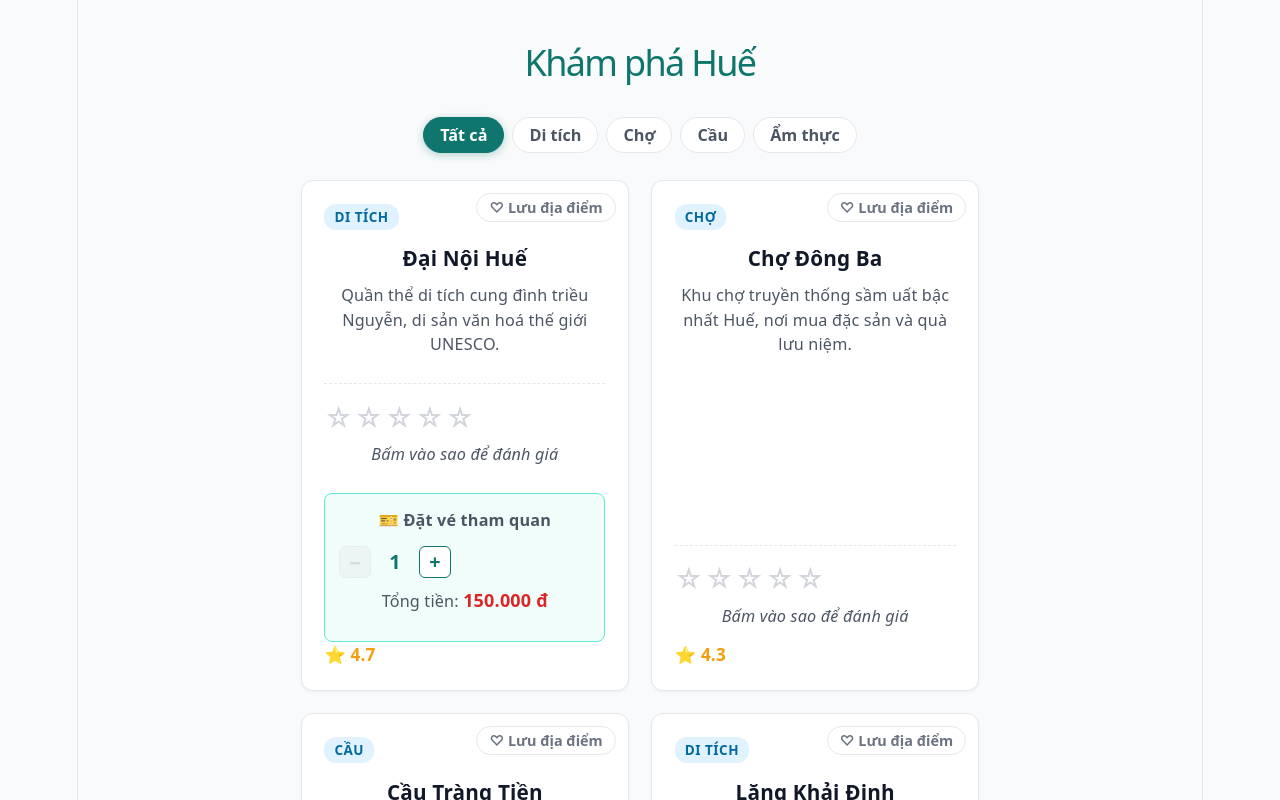
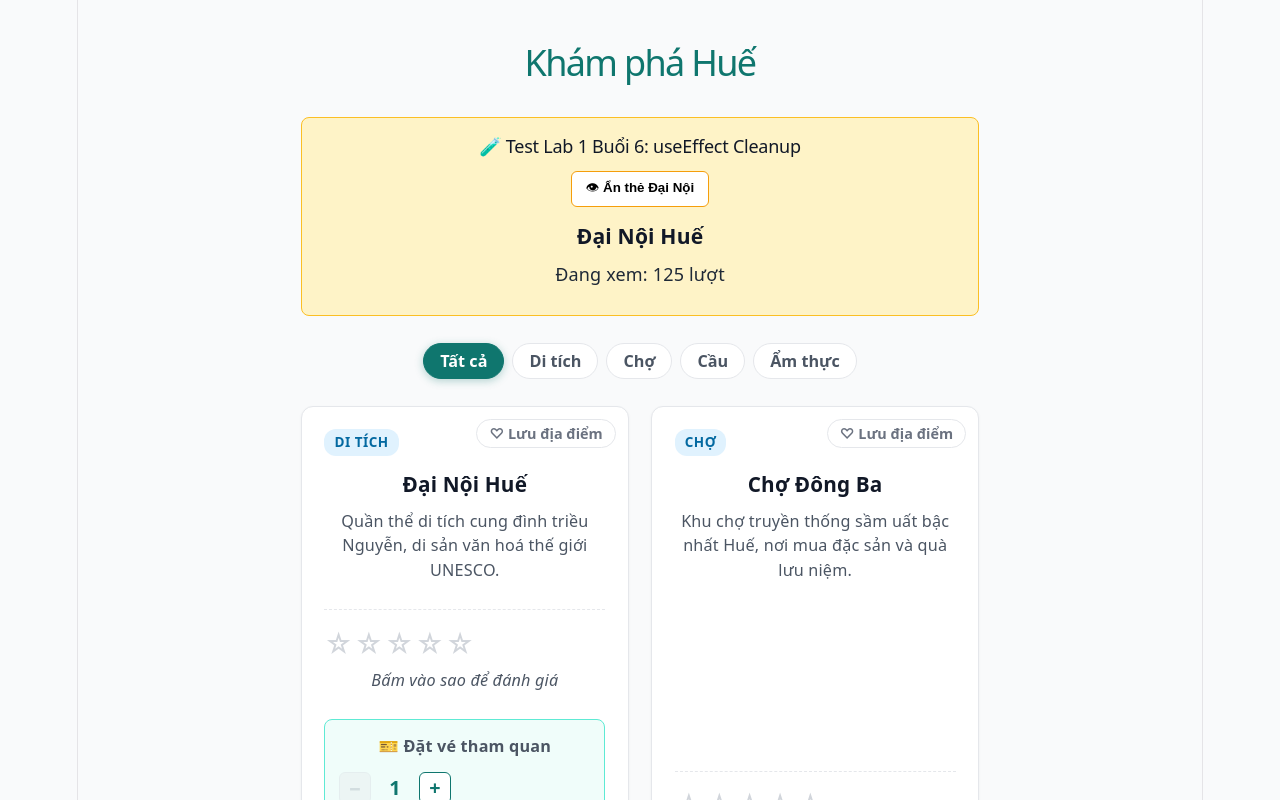
Before and after one commit to baophubaith123-blip/Phu-xuan-react, a React (Vite) app: page / in a window 1280 px wide. Shown: the top 800 px of the page. Built offline with nearby package versions, Linux system fonts and the light colour scheme.

Commit message:
Complete Lab 1 Session 6: useEffect mount & cleanup with view counter

```diff
--- a/src/App.tsx
+++ b/src/App.tsx
@@ -1,23 +1,22 @@
-// App.tsx — Lab 3 Buổi 5: Bộ lọc theo danh mục
+// App.tsx — Buổi 6 · Lab 1: Test useEffect & Cleanup
 // Buổi 5 · INT.7.18 — Web FrontEnd nâng cao
 
 import { useState } from 'react';
 import './App.css';
 import AttractionList from './components/AttractionList';
 import CategoryTabs from './components/CategoryTabs';
+import LuotXemDaiNoi from './features/landmarks/LuotXemDaiNoi';
 import { attractions } from './data/attractions';
 
 function App() {
-  // ✅ State lọc — đặt ở cha để cả CategoryTabs và AttractionList đều dùng
   const [selectedCategory, setSelectedCategory] = useState('Tất cả');
+  const [hienThi, setHienThi] = useState(true);  // ← State cho nút test
 
-  // Lấy danh sách danh mục duy nhất (không trùng lặp) từ dữ liệu
   const categories = [
     'Tất cả',
     ...new Set(attractions.map((item) => item.category)),
   ];
 
-  // Lọc danh sách theo danh mục đang chọn
   const filteredAttractions =
     selectedCategory === 'Tất cả'
       ? attractions
@@ -27,14 +26,43 @@
     <div className="app">
       <h1>Khám phá Huế</h1>
 
-      {/* Thanh tab lọc — nhận state và callback từ cha */}
+      {/* === TEST LAB 1 BUỔI 6: Đồng hồ đếm lượt xem === */}
+      <div style={{
+        padding: '1rem',
+        marginBottom: '1.5rem',
+        background: '#fef3c7',
+        border: '1px solid #fbbf24',
+        borderRadius: '8px'
+      }}>
+        <h2 style={{ fontSize: '1rem', marginBottom: '0.75rem' }}>
+          🧪 Test Lab 1 Buổi 6: useEffect Cleanup
+        </h2>
+
+        <button
+          onClick={() => setHienThi(!hienThi)}
+          style={{
+            padding: '6px 14px',
+            marginBottom: '0.75rem',
+            borderRadius: '6px',
+            border: '1px solid #f59e0b',
+            background: '#ffffff',
+            cursor: 'pointer',
+            fontWeight: 600,
+          }}
+        >
+          {hienThi ? '👁 Ẩn thẻ Đại Nội' : '👁 Hiện thẻ Đại Nội'}
+        </button>
+
+        {hienThi && <LuotXemDaiNoi />}
+      </div>
+      {/* === HẾT PHẦN TEST === */}
+
       <CategoryTabs
         categories={categories}
         selectedCategory={selectedCategory}
         onSelectCategory={setSelectedCategory}
       />
 
-      {/* Danh sách đã lọc */}
       <AttractionList attractions={filteredAttractions} />
     </div>
   );
--- /dev/null
+++ b/src/features/landmarks/LuotXemDaiNoi.tsx
@@ -0,0 +1,33 @@
+// LuotXemDaiNoi.tsx — Đồng hồ đếm lượt xem Đại Nội Huế
+// Buổi 6 · Lab 1: useEffect cơ bản — Mount & Cleanup
+
+import { useState, useEffect } from 'react';
+
+function LuotXemDaiNoi() {
+  const [luotXem, setLuotXem] = useState(120);
+
+  // ✅ useEffect với mảng phụ thuộc rỗng []
+  // → Chỉ chạy 1 lần khi component mount
+  useEffect(() => {
+    console.log('Đã gắn component — bắt đầu đếm lượt xem');
+
+    const idBoDem = setInterval(() => {
+      setLuotXem((soCu) => soCu + 1);
+    }, 1000);
+
+    // ✅ Hàm cleanup — chạy khi component unmount
+    return () => {
+      console.log('Dọn dẹp: đã huỷ bộ đếm lượt xem');
+      clearInterval(idBoDem);
+    };
+  }, []);
+
+  return (
+    <div className="the-luot-xem">
+      <h3>Đại Nội Huế</h3>
+      <p>Đang xem: {luotXem} lượt</p>
+    </div>
+  );
+}
+
+export default LuotXemDaiNoi;
```
